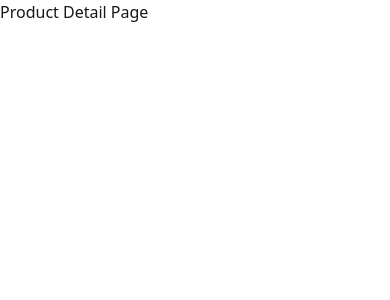
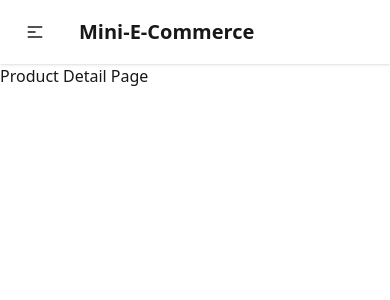
Before and after one commit to MD-Moniruzzaman-Arafat/mini-e-commerce, a React (Vite) app: page /product-detail in a window 390 px wide. Shown: the top 300 px of the page. Built offline with nearby package versions, Linux system fonts and the light colour scheme.

Commit message:
added navbar component

```diff
--- /dev/null
+++ b/src/components/Navbar.jsx
@@ -0,0 +1,37 @@
+import React from 'react'
+import { Link } from 'react-router-dom'
+
+export default function Navbar() {
+    const menu = (
+        <>
+            <li><Link to={'/'}>Home</Link></li>
+            <li><a>Cart</a></li>
+        </>
+    )
+    return (
+        <div>
+            <div className="navbar bg-base-100 shadow-sm">
+                <div className='container mx-auto flex'>
+                    <div className="navbar-start">
+                        <div className="dropdown">
+                            <div tabIndex={0} role="button" className="btn btn-ghost lg:hidden">
+                                <svg xmlns="http://www.w3.org/2000/svg" className="h-5 w-5" fill="none" viewBox="0 0 24 24" stroke="currentColor"> <path strokeLinecap="round" strokeLinejoin="round" strokeWidth="2" d="M4 6h16M4 12h8m-8 6h16" /> </svg>
+                            </div>
+                            <ul
+                                tabIndex={0}
+                                className="menu menu-sm dropdown-content bg-base-100 rounded-box z-1 mt-3 w-52 p-2 shadow font-medium">
+                                {menu}
+                            </ul>
+                        </div>
+                        <a className="btn btn-ghost text-xl">Mini-E-Commerce</a>
+                    </div>
+                    <div className="navbar-end hidden lg:flex">
+                        <ul className="menu menu-horizontal px-1 font-medium">
+                            {menu}
+                        </ul>
+                    </div>
+                </div>
+            </div>
+        </div>
+    )
+}
--- a/src/layouts/MainLayout/MainLayout.jsx
+++ b/src/layouts/MainLayout/MainLayout.jsx
@@ -1,9 +1,11 @@
 import React from 'react'
 import { Outlet } from 'react-router-dom'
+import Navbar from '../../components/Navbar'
 
 export default function MainLayout() {
     return (
         <div>
+            <Navbar />
             <Outlet />
         </div>
     )
```
Also changed, not shown: src/routes/Routes.jsx (+12 -5 lines).
